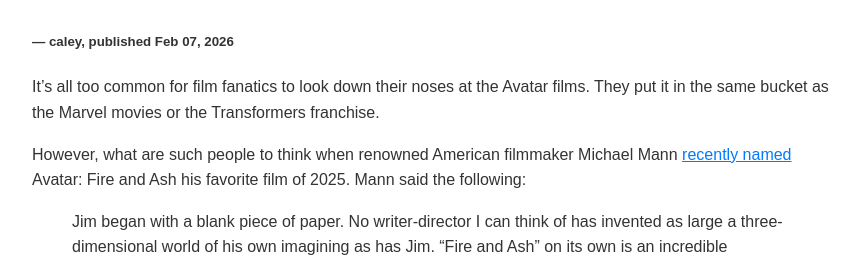
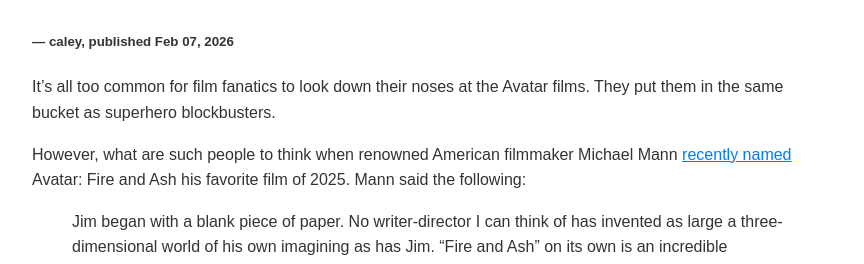
Before and after one commit to Slowburn-Movies/slowburn-movies.github.io, a Jekyll site: the page built from _posts/2026-02-08-defending-avatar.md, in a window 1280 px wide. Shown: the part 655-919 px from the top of the page, without its empty margins (208-1072 px from the left). Built offline with Jekyll 4.4.1, drawn with Linux system fonts in a browser that asks for light colours.

Commit message:
Update 2026-02-08-defending-avatar.md

```diff
--- a/_posts/2026-02-08-defending-avatar.md
+++ b/_posts/2026-02-08-defending-avatar.md
@@ -10,7 +10,7 @@
 author: caley
 ---
 
-It's all too common for film fanatics to look down their noses at the Avatar films. They put it in the same bucket as the Marvel movies or the Transformers franchise.
+It's all too common for film fanatics to look down their noses at the Avatar films. They put them in the same bucket as superhero blockbusters.
 
 However, what are such people to think when renowned American filmmaker Michael Mann [recently named](https://variety.com/lists/directors-favorite-films-2025/avatar-fire-and-ash/) Avatar: Fire and Ash his favorite film of 2025. Mann said the following:
 
```
